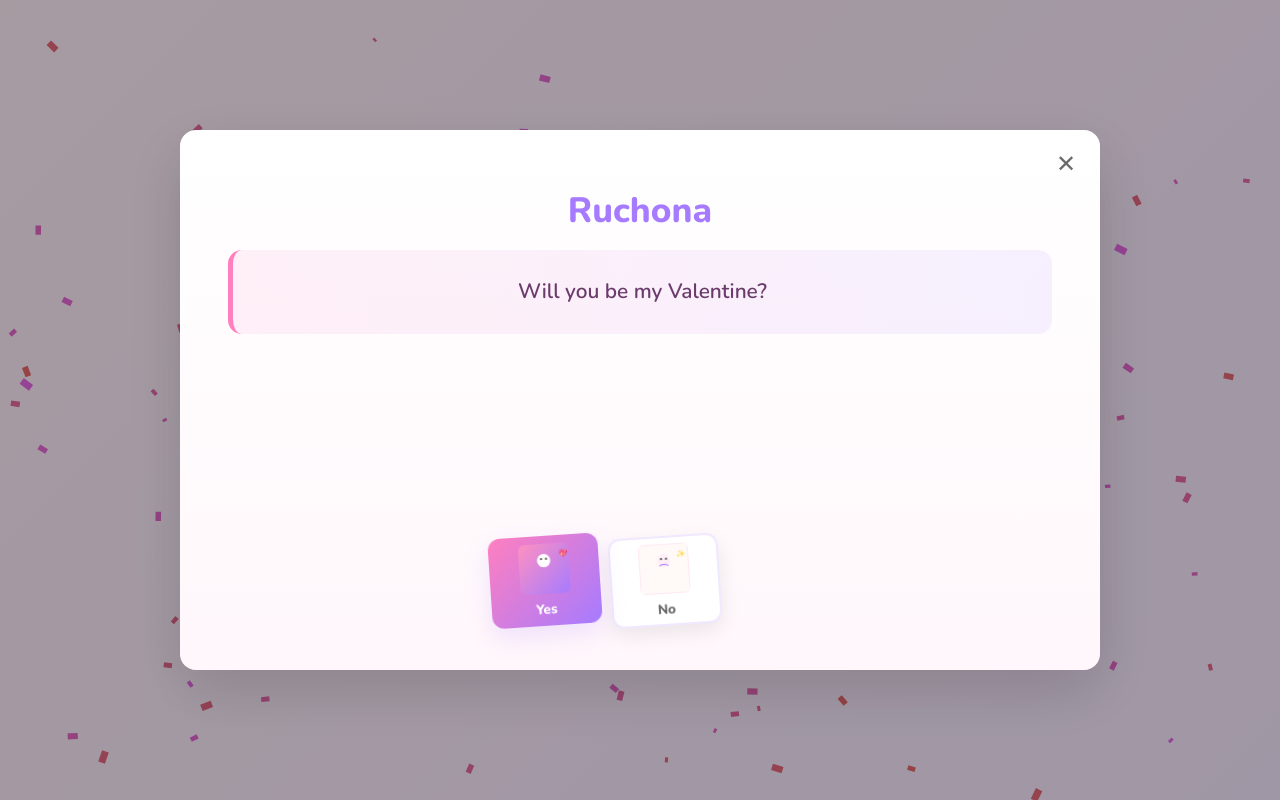
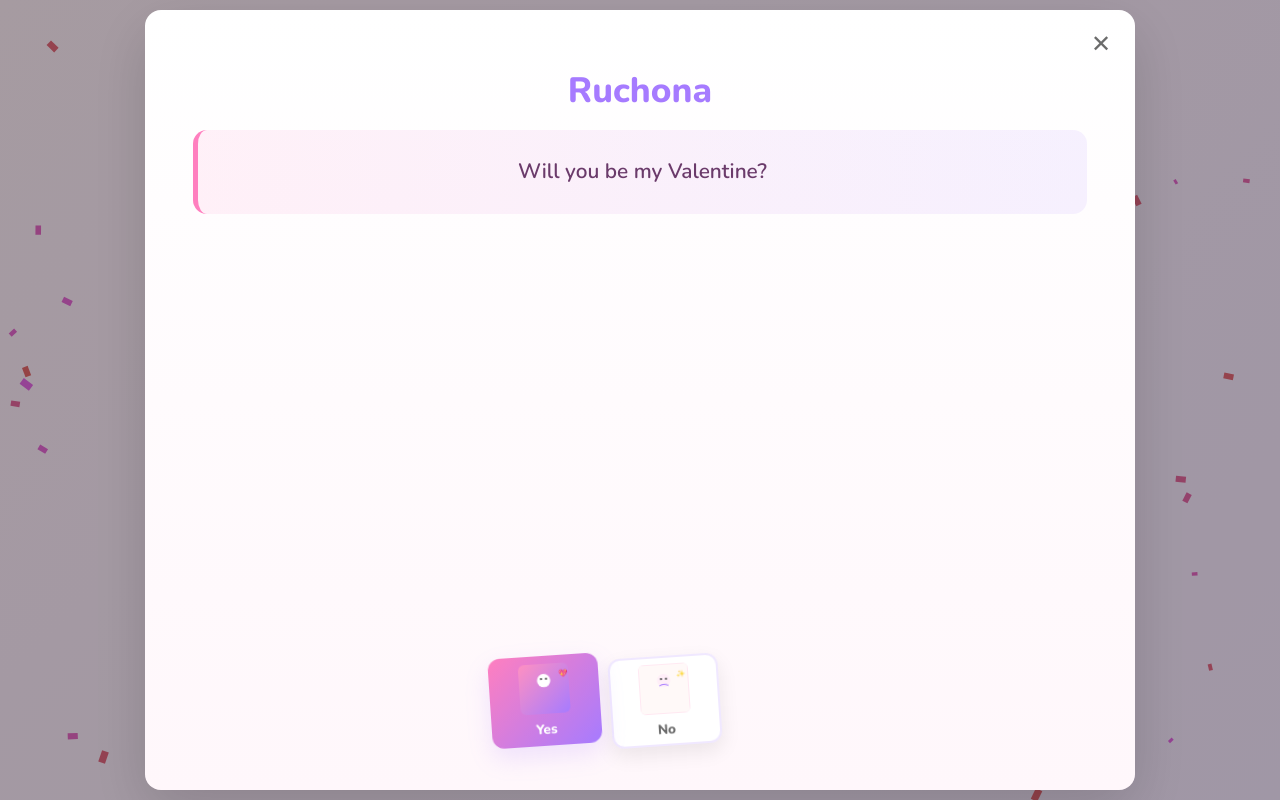
Before and after one commit to er0r42o/valRochuna, a plain HTML site: page index.html in a window 1280 px wide. Both pictures are taken after a click on the button "Open Your Surprise 💌". Drawn offline with nearby package versions, Linux system fonts and the light colour scheme.

Commit message:
Increase character area: height doubled to 480px, modal width increased by 70px to 990px

```diff
--- a/css/styles.css
+++ b/css/styles.css
@@ -43,7 +43,7 @@ body{background:linear-gradient(135deg,var(--bg1),var(--bg2));display:flex;align
 /* Modal */
 .modal{position:fixed;inset:0;display:flex;align-items:center;justify-content:center;background:rgba(0,0,0,0.35);opacity:0;pointer-events:none;transition:opacity .25s;z-index:100}
 .modal[aria-hidden="false"]{opacity:1;pointer-events:auto}
-.modal-content{background:linear-gradient(180deg,#fff,#fff7fb);padding:3.5rem 3rem;border-radius:16px;width:95%;max-width:920px;text-align:center;position:relative;overflow:visible;box-shadow:0 20px 60px rgba(0,0,0,0.15)}
+.modal-content{background:linear-gradient(180deg,#fff,#fff7fb);padding:3.5rem 3rem;border-radius:16px;width:95%;max-width:990px;text-align:center;position:relative;overflow:visible;box-shadow:0 20px 60px rgba(0,0,0,0.15)}
 .modal-content h2{color:var(--accent-2);margin:0 0 1rem 0;font-size:2.2rem;font-weight:800}
 .modal .close{position:absolute;right:14px;top:14px;background:none;border:none;font-size:1.5rem;cursor:pointer;color:var(--muted);padding:0;width:40px;height:40px;display:flex;align-items:center;justify-content:center}
 .modal .close:hover{color:var(--accent-2)}
@@ -53,7 +53,7 @@ body{background:linear-gradient(135deg,var(--bg1),var(--bg2));display:flex;align
 
 /* Modal actions and characters */
 .modal-actions{display:flex;gap:2rem;justify-content:center;align-items:center;margin-top:2rem;position:relative;min-height:240px}
-.dance-actions{position:relative;display:flex;align-items:center;justify-content:center;gap:2rem;padding:1.5rem 1rem;width:100%;perspective:1000px;min-height:240px}
+.dance-actions{position:relative;display:flex;align-items:center;justify-content:center;gap:2rem;padding:1.5rem 1rem;width:100%;perspective:1000px;min-height:480px}
 
 .character{width:110px;height:90px;border-radius:12px;background:linear-gradient(180deg,#ffffff,#fff7fb);display:flex;flex-direction:column;align-items:center;justify-content:center;cursor:pointer;transition:transform .28s,left .36s,top .36s,box-shadow .28s;position:relative;box-shadow:0 8px 20px rgba(0,0,0,0.08);user-select:none;z-index:10}
 .char-img{width:50px;height:50px;display:block;border-radius:6px;flex-shrink:0}
```
